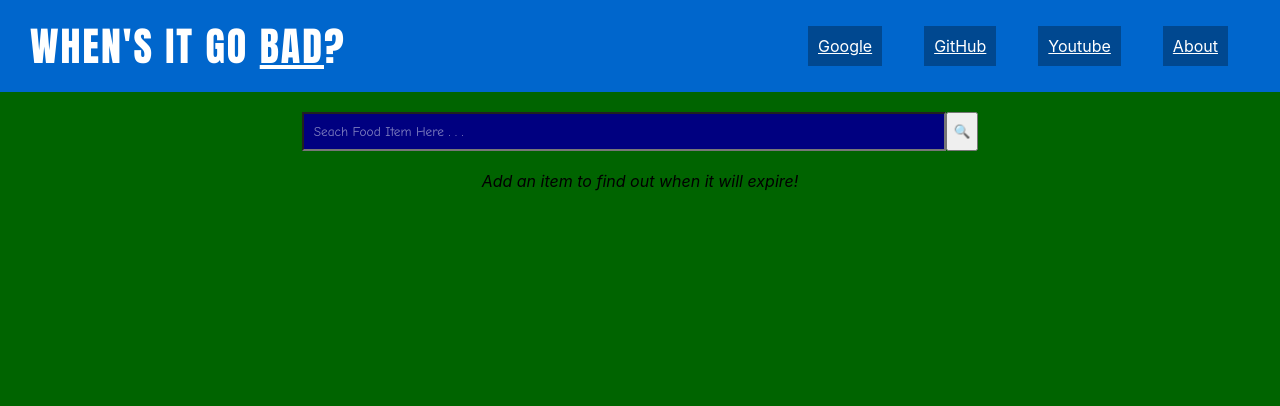
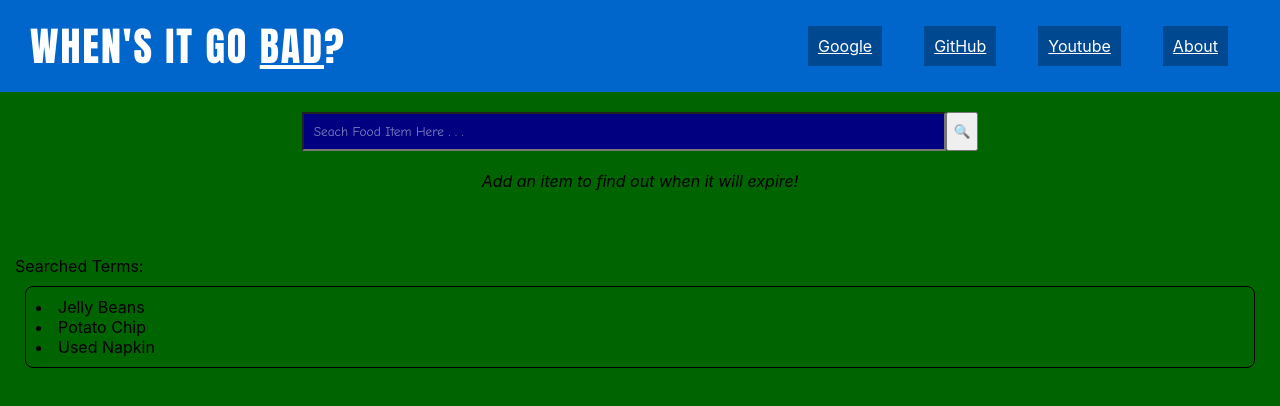
Before and after one commit to bennyg123/WigBad, a React (Create React App) app: page / in a window 1280 px wide. Shown: the top 406 px of the page. Built offline with nearby package versions, Linux system fonts and the light colour scheme.

Commit message:
Using hooks to store state of searched terms

```diff
--- a/src/components/App.js
+++ b/src/components/App.js
@@ -1,4 +1,4 @@
-import React from 'react';
+import React, { useState } from 'react';
 import '../styles/App.css';
 
 import NavBar from './NavBar';
@@ -7,11 +7,43 @@ import FoodCardListContainer from './FoodCards';
 
 
 function App() {
+
+  const initialFoodItems = [
+    { item: 'Jelly Beans' },
+    { item: 'Potato Chip' },
+    { item: 'Used Napkin' }
+  ]
+
+  const [searchedTerms, addSearchTerm] = useState(initialFoodItems);
+
+  const [searchInput, setSearchInputTo] = useState('');
+
+  function handleAddSearchTerm() {
+    addSearchTerm([
+      ...searchedTerms,
+      { item: searchInput }
+    ]);
+
+    setSearchInputTo('');
+  }
+
   return (
     <div className="App">
       <NavBar />
-      <SearchBar />
+      <SearchBar
+          p_searchInput={searchInput}
+          p_setSearchInputTo={setSearchInputTo}
+          p_handleAddSearchTerm={handleAddSearchTerm}
+          />
       <FoodCardListContainer />
+
+      <div style={{marginTop: "50px", padding: "15px"}}>
+        Searched Terms:
+        <div style={{border: "1px solid black", borderRadius: "8px", padding: "10px", margin: "10px"}}>
+          {searchedTerms.map(term => <li>{term.item}</li>)}
+        </div>
+      </div>
+
     </div>
   );
 }
--- a/src/components/SearchBar.js
+++ b/src/components/SearchBar.js
@@ -1,7 +1,19 @@
 import React from 'react';
 import '../styles/SearchBar.css';
 
-function SearchBar() {
+const SearchBar = (
+    {
+      p_searchInput,
+      p_setSearchInputTo,
+      p_handleAddSearchTerm
+    }
+  ) => {
+
+  function keyPressed(event) {
+    if(event.key === "Enter") {
+      p_handleAddSearchTerm();
+    }
+  }
 
   return (
     <div className="search-bar-container">
@@ -9,16 +21,16 @@ function SearchBar() {
         type="text"
         id="search-input"
         placeholder="Seach Food Item Here . . . "
+        value={p_searchInput}
+        onChange={e => p_setSearchInputTo(e.target.value)}
+        onKeyPress={keyPressed}
       />
-      <button onClick={searchItem}>
+      <button onClick={p_handleAddSearchTerm}>
         🔍
       </button>
     </div>
   );
 }
 
-function searchItem() {
-  alert("Searching for broccoli ...");
-}
 
 export default SearchBar;
```
